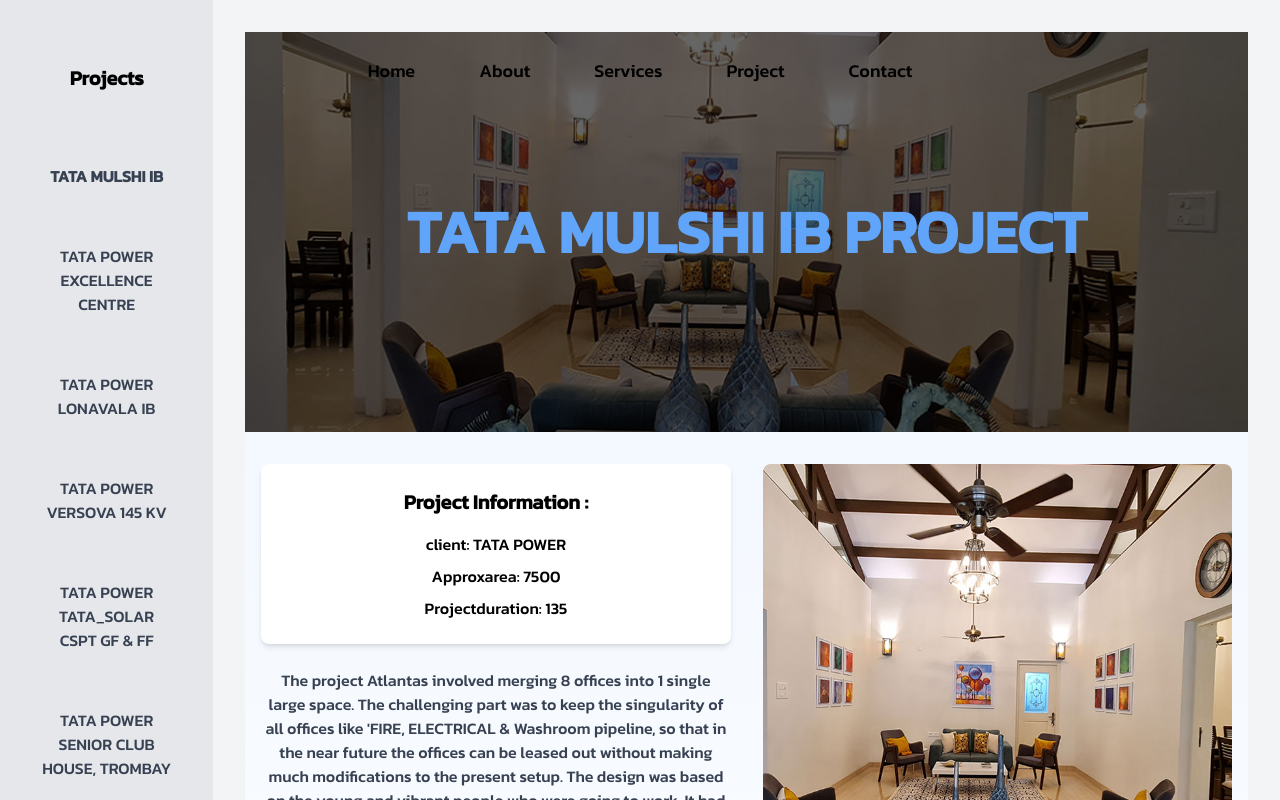
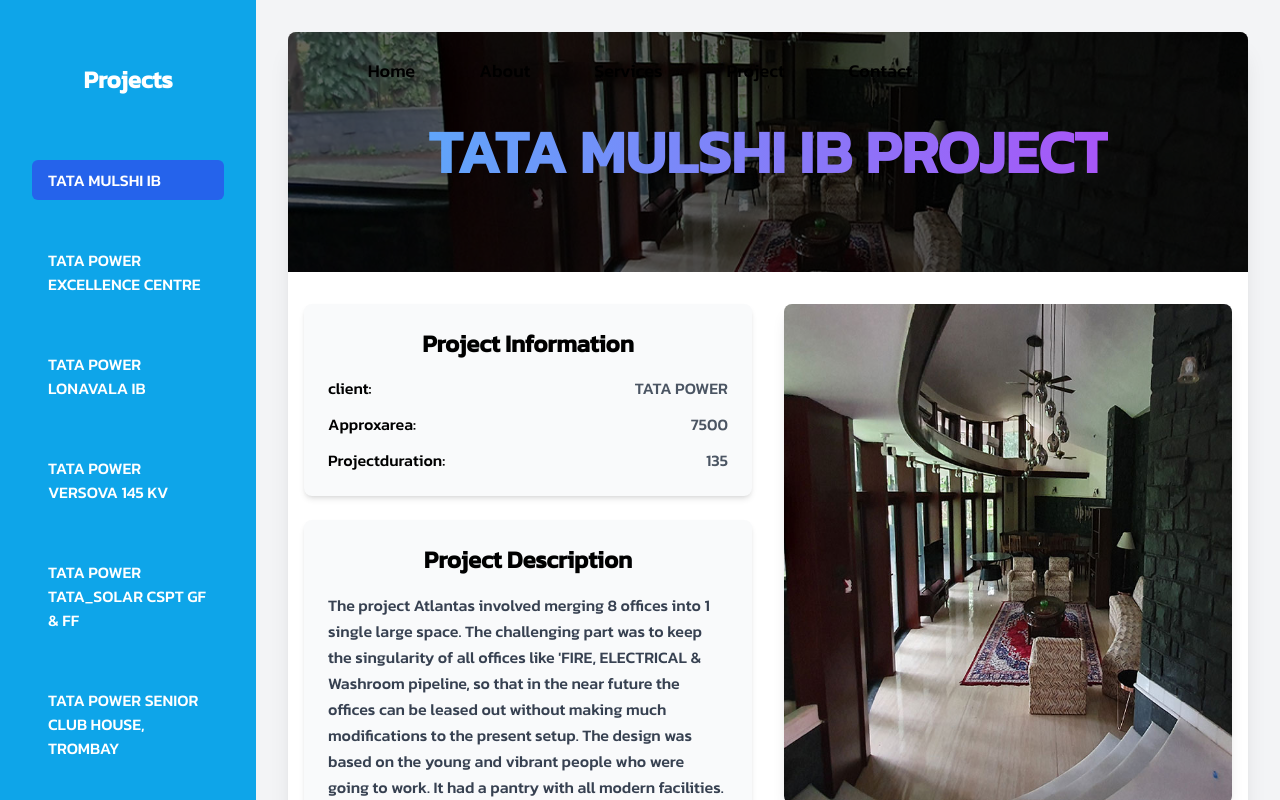
Before and after one commit to AkshayKalamkarr/supremeinfrastructure, a Next.js app: page /project in a window 1280 px wide. Both pictures are taken after a click on the button "TATA MULSHI IB". Shown: the top 800 px of the page. Built offline with nearby package versions, Linux system fonts and the light colour scheme.

Commit message:
sky color bg side left side

```diff
--- a/app/project/page.jsx
+++ b/app/project/page.jsx
@@ -3,16 +3,23 @@ import { useState, useEffect } from 'react';
 import { motion, AnimatePresence } from 'framer-motion';
 import { projects } from '../../data/projects/projectData'; // Adjust the import path as needed
 
-// New Feature Component
-const FeatureCard = ({ feature }) => (
+// Enhanced Feature Component
+const FeatureCard = ({ feature, index }) => (
     <motion.li
-        className="flex items-start space-x-2"
-        initial={{ opacity: 0, y: 20 }}
-        animate={{ opacity: 1, y: 0 }}
-        transition={{ duration: 0.5 }}
+        className="flex items-start space-x-3"
+        initial={{ opacity: 0, x: -50 }}
+        animate={{ opacity: 1, x: 0 }}
+        transition={{ duration: 0.5, delay: index * 0.1 }}
+        whileHover={{ scale: 1.05, color: "#3B82F6" }}
     >
-        <span className="text-blue-500 font-bold text-xl">•</span>
-        <span className="text-gray-800">{feature}</span>
+        <motion.span
+            className="text-blue-500 font-bold text-xl"
+            animate={{ rotate: 360 }}
+            transition={{ duration: 0.5, delay: index * 0.1 }}
+        >
+            •
+        </motion.span>
+        <span className="text-gray-800 text-lg">{feature}</span>
     </motion.li>
 );
 
@@ -31,104 +38,168 @@ export default function Project() {
                 setCurrentImageIndex((prevIndex) =>
                     (prevIndex + 1) % selectedProject.galleryImages.length
                 );
-            }, 2000);
+            }, 3000);
 
             return () => clearInterval(interval);
         }
     }, [selectedProject]);
 
     return (
-        <div className="flex flex-col md:flex-row min-h-screen">
+        <div className="flex flex-col lg:flex-row min-h-screen bg-gray-100">
             {/* Sidebar */}
-            <aside className="w-full md:w-1/6 bg-gray-200 p-4">
-                <h2 className="text-xl font-semibold mb-4 text-center md:my-12">Projects</h2>
-                <ul className="flex flex-wrap md:flex-col justify-center">
+            <motion.aside
+                className="w-full lg:w-1/5 bg-sky-500 text-white p-4"
+                initial={{ x: -300, opacity: 0 }}
+                animate={{ x: 0, opacity: 1 }}
+                transition={{ duration: 0.5 }}
+            >
+                <h2 className="text-2xl font-bold mb-6 text-center lg:my-12">Projects</h2>
+                <ul className="flex flex-wrap lg:flex-col justify-center">
                     {projects.map((project, index) => (
-                        <li key={index} className="w-1/2 md:w-full mb-2 p-2 md:p-6 text-center">
+                        <motion.li
+                            key={index}
+                            className="w-1/2 lg:w-full mb-2 p-2 lg:p-4"
+                            whileHover={{ scale: 1.05 }}
+                            whileTap={{ scale: 0.95 }}
+                        >
                             <button
                                 onClick={() => handleProjectClick(project)}
-                                className={`text-gray-700 hover:text-gray-900 ${selectedProject?.title === project.title ? 'font-bold' : ''}`}
+                                className={`w-full text-left px-4 py-2 rounded-md transition-colors duration-200 ${selectedProject?.title === project.title ? 'bg-blue-600 text-white' : 'hover:bg-gray-700'}`}
                             >
                                 {project.title}
                             </button>
-                        </li>
+                        </motion.li>
                     ))}
                 </ul>
-            </aside>
+            </motion.aside>
 
             {/* Main Content */}
-            <main className="flex-1 bg-gray-100 p-4 md:p-8 text-black">
+            <main className="flex-1 p-4 lg:p-8">
+                <AnimatePresence mode="wait">
                     {selectedProject ? (
-                    <div className="min-h-screen bg-gradient-to-b from-blue-50 to-white">
-                        <div className="h-[50vh] md:h-[50vh] bg-cover bg-center relative" style={{ backgroundImage: `url('${selectedProject.galleryImages[currentImageIndex].image}')` }}>
-                            <div className="absolute inset-0 bg-black bg-opacity-60 flex items-center justify-center">
-                                <h1 className="text-3xl md:text-6xl font-extrabold text-white text-center leading-tight px-4">
-                                    <span className="text-blue-400">{selectedProject.title} PROJECT</span>
+                        <motion.div
+                            key={selectedProject.title}
+                            initial={{ opacity: 0, y: 50 }}
+                            animate={{ opacity: 1, y: 0 }}
+                            exit={{ opacity: 0, y: -50 }}
+                            transition={{ duration: 0.5 }}
+                            className="bg-white rounded-lg shadow-xl overflow-hidden"
+                        >
+                            <div className="h-[40vh] lg:h-[30vh] bg-cover bg-center relative" style={{ backgroundImage: `url('${selectedProject.galleryImages[currentImageIndex].image}')` }}>
+                                <motion.div
+                                    className="absolute inset-0 bg-black bg-opacity-60 flex items-center justify-center"
+                                    initial={{ opacity: 0 }}
+                                    animate={{ opacity: 1 }}
+                                    transition={{ duration: 0.5, delay: 0.2 }}
+                                >
+                                    <h1 className="text-3xl lg:text-6xl font-extrabold text-white text-center leading-tight px-4">
+                                        <span className="bg-clip-text text-transparent bg-gradient-to-r from-blue-400 to-purple-500">
+                                            {selectedProject.title} PROJECT
+                                        </span>
                                     </h1>
-                            </div>
+                                </motion.div>
                             </div>
 
                             <div className="container mx-auto px-4 py-8">
-                            {/* <h1 className="text-2xl md:text-3xl font-bold text-center mb-8 md:mb-12">{selectedProject.title}</h1> */}
-
-                            <div className="flex flex-col md:flex-row gap-8">
-                                <div className="md:w-1/2 space-y-6">
-                                    <div className="bg-white shadow-md rounded-lg p-4 md:p-6">
-                                        <h2 className="text-xl font-semibold mb-4 text-center md:text-center">Project Information :</h2>
-                                        <ul className="space-y-2 text-center">
+                                <div className="flex flex-col lg:flex-row gap-8">
+                                    <motion.div
+                                        className="lg:w-1/2 space-y-6"
+                                        initial={{ opacity: 0, x: -50 }}
+                                        animate={{ opacity: 1, x: 0 }}
+                                        transition={{ duration: 0.5, delay: 0.3 }}
+                                    >
+                                        <div className="bg-gray-50 shadow-md rounded-lg p-6">
+                                            <h2 className="text-2xl font-semibold mb-4 text-center">Project Information</h2>
+                                            <ul className="space-y-3">
                                                 {selectedProject.projectInformation.map((info, index) => (
-                                                <li key={index}><span className="font-medium">{Object.keys(info)[0]}:</span> {Object.values(info)[0]}</li>
+                                                    <motion.li
+                                                        key={index}
+                                                        initial={{ opacity: 0, y: 20 }}
+                                                        animate={{ opacity: 1, y: 0 }}
+                                                        transition={{ duration: 0.3, delay: index * 0.1 }}
+                                                        className="flex justify-between items-center"
+                                                    >
+                                                        <span className="font-medium">{Object.keys(info)[0]}:</span>
+                                                        <span className="text-gray-600">{Object.values(info)[0]}</span>
+                                                    </motion.li>
                                                 ))}
                                             </ul>
                                         </div>
 
-                                    <div className="space-y-4 text-sm md:text-base md:text-center">
-                                        <p className="text-gray-700">{selectedProject.projectdescription}</p>
-                                    </div>
-                                </div>
+                                        <motion.div
+                                            className="bg-gray-50 shadow-md rounded-lg p-6"
+                                            initial={{ opacity: 0, y: 20 }}
+                                            animate={{ opacity: 1, y: 0 }}
+                                            transition={{ duration: 0.5, delay: 0.5 }}
+                                        >
+                                            <h2 className="text-2xl font-semibold mb-4 text-center">Project Description</h2>
+                                            <p className="text-gray-700 leading-relaxed">{selectedProject.projectdescription}</p>
+                                        </motion.div>
+                                    </motion.div>
 
-                                <div className="md:w-1/2">
-                                    <div className="relative h-64 md:h-96 lg:h-[500px]">
+                                    <motion.div
+                                        className="lg:w-1/2"
+                                        initial={{ opacity: 0, x: 50 }}
+                                        animate={{ opacity: 1, x: 0 }}
+                                        transition={{ duration: 0.5, delay: 0.3 }}
+                                    >
+                                        <div className="relative h-64 lg:h-[500px] rounded-lg overflow-hidden shadow-lg">
                                             <AnimatePresence initial={false}>
                                                 <motion.img
                                                     key={currentImageIndex}
                                                     src={selectedProject.galleryImages[currentImageIndex].image}
                                                     alt={selectedProject.galleryImages[currentImageIndex].alt}
-                                                className="absolute inset-0 w-full h-full object-cover rounded-lg"
-                                                initial={{ opacity: 0 }}
-                                                animate={{ opacity: 1 }}
-                                                exit={{ opacity: 0 }}
-                                                transition={{ duration: 0.5 }}
+                                                    className="absolute inset-0 w-full h-full object-cover"
+                                                    initial={{ opacity: 0, scale: 1.1 }}
+                                                    animate={{ opacity: 1, scale: 1 }}
+                                                    exit={{ opacity: 0, scale: 0.9 }}
+                                                    transition={{ duration: 1 }}
                                                 />
                                             </AnimatePresence>
                                         </div>
 
                                         <div className="flex justify-center mt-4">
                                             {selectedProject.galleryImages.map((_, index) => (
-                                            <button
+                                                <motion.button
                                                     key={index}
-                                                className={`w-2 h-2 md:w-3 md:h-3 rounded-full mx-1 ${index === currentImageIndex ? 'bg-blue-500' : 'bg-gray-300'}`}
+                                                    className={`w-3 h-3 rounded-full mx-1 ${index === currentImageIndex ? 'bg-blue-500' : 'bg-gray-300'}`}
                                                     onClick={() => setCurrentImageIndex(index)}
+                                                    whileHover={{ scale: 1.2 }}
+                                                    whileTap={{ scale: 0.8 }}
                                                 />
                                             ))}
                                         </div>
-                                </div>
+                                    </motion.div>
                                 </div>
 
-                            {/* New Project Features Section */}
-                            <div className="mt-0 md:mt-0 bg-white  rounded-lg p-6">
-                                <h2 className="text-2xl font-bold text-gray-800 mb-6 md:mx-44 ">Projects Features:</h2>
-                                <ul className="space-y-6 md:mx-44">
+                                {/* Project Features Section */}
+                                <motion.div
+                                    className="mt-12 bg-gray-50 rounded-lg p-6 shadow-lg"
+                                    initial={{ opacity: 0, y: 50 }}
+                                    animate={{ opacity: 1, y: 0 }}
+                                    transition={{ duration: 0.5, delay: 0.6 }}
+                                >
+                                    <h2 className="text-3xl font-bold text-gray-800 mb-6 text-center lg:text-left">Project Features</h2>
+                                    <ul className="space-y-4 lg:pl-8">
                                         {selectedProject.projectFeatures.map((feature, index) => (
-                                        <FeatureCard key={index} feature={feature} />
+                                            <FeatureCard key={index} feature={feature} index={index} />
                                         ))}
                                     </ul>
+                                </motion.div>
                             </div>
-                        </div>
-                    </div>
+                        </motion.div>
                     ) : (
-                    <p className="text-center text-xl mt-20">Select a project to view details</p>
+                        <motion.p
+                            initial={{ opacity: 0 }}
+                            animate={{ opacity: 1 }}
+                            exit={{ opacity: 0 }}
+                            transition={{ duration: 0.5 }}
+                            className="text-center text-2xl mt-20 text-gray-600"
+                        >
+                            Select a project to view details
+                        </motion.p>
                     )}
+                </AnimatePresence>
             </main>
         </div>
     );
```
Lines whose indentation alone changed are shown as unchanged.
